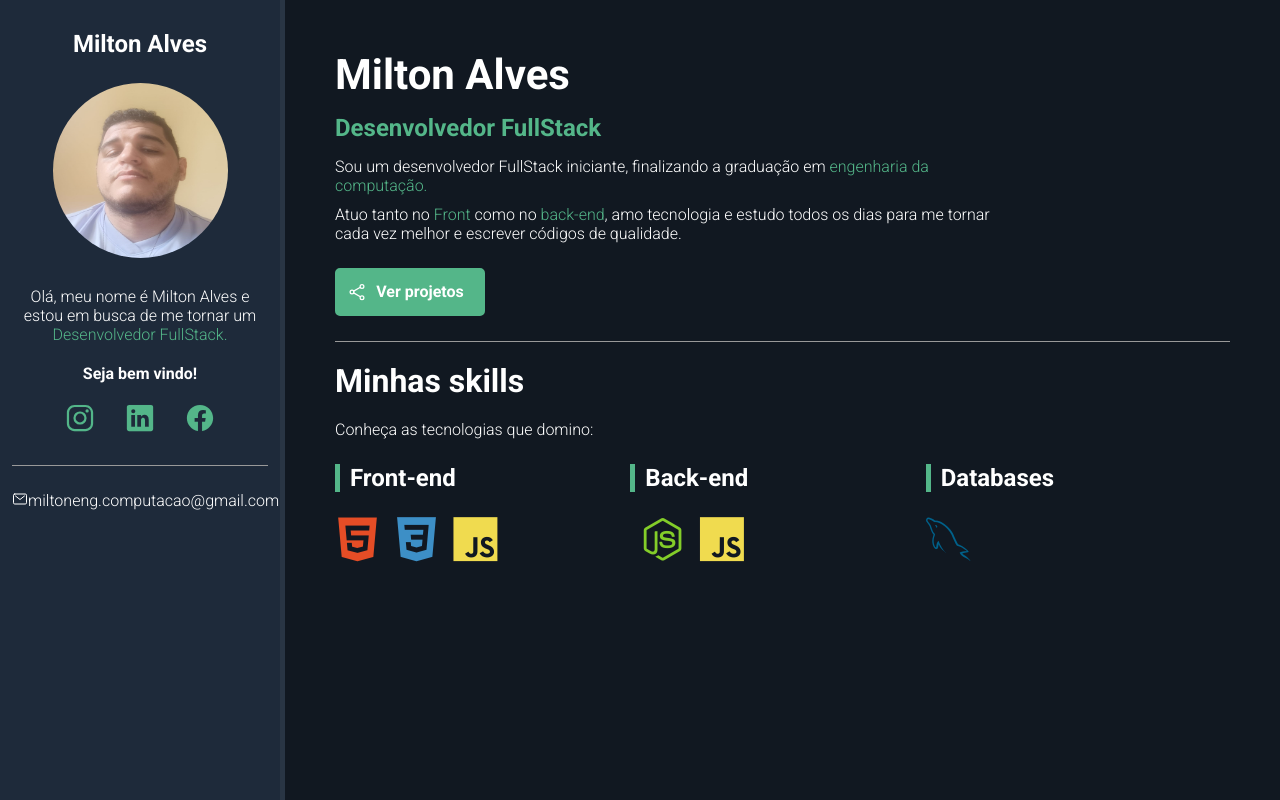
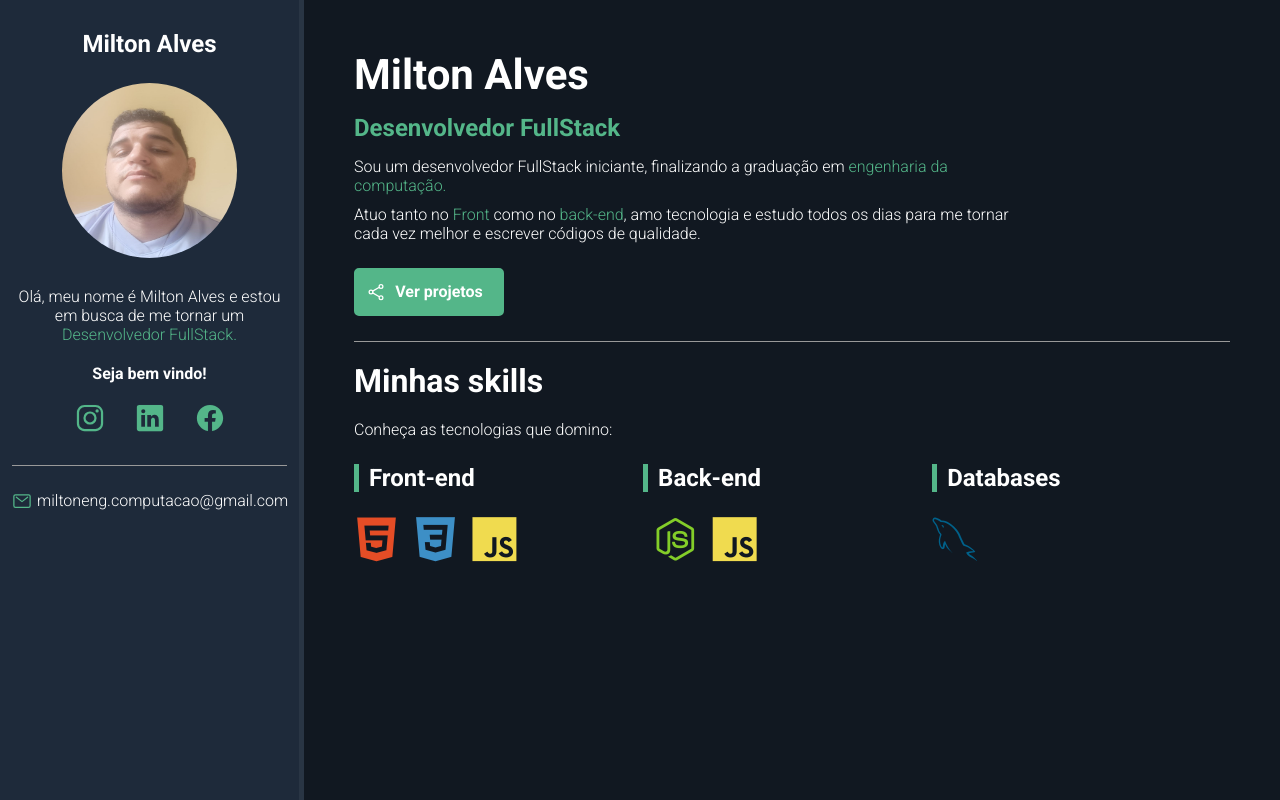
Before and after one commit to Miltondeveloper/Miltondeveloper.github.io, a plain HTML site: page Index.html in a window 1280 px wide. Drawn offline with nearby package versions, Linux system fonts and the light colour scheme.

Commit message:
Corrigindo erro no ícone do email

```diff
--- a/css/style.css
+++ b/css/style.css
@@ -102,10 +102,10 @@
 #email-container a {
     color: var(--main-text-color);
     text-decoration: none;
-    max-width: 240px;
+    max-width: 250px;
 }
 
-#email-container ion icon {
+#email-container ion-icon {
     color: var(--main-color);
     font-size: 20px;
     margin-right: 5px;
```
